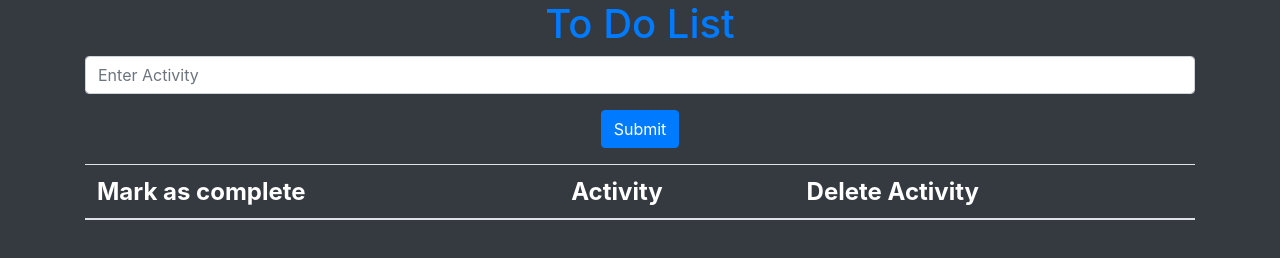
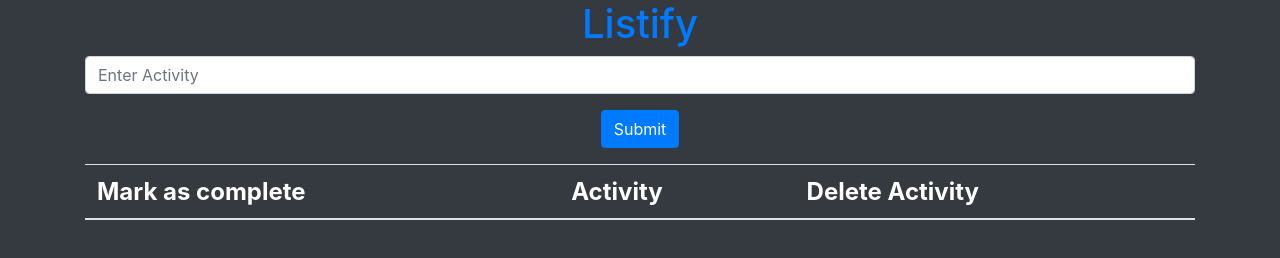
Before and after one commit to SahithiSiripuram/todolist, a plain HTML site: page index.html in a window 1280 px wide. Drawn offline with nearby package versions, Linux system fonts and the light colour scheme.

Commit message:
Update index.html

```diff
--- a/index.html
+++ b/index.html
@@ -12,7 +12,7 @@
         <script src="index.js"></script>
     </head>
     <body class="bg-dark text-center container">
-        <h1 class="text-primary">To Do List</h1>
+        <h1 class="text-primary">Listify</h1>
         <input type="text" class="form-group form-control" placeholder="Enter Activity" id="activity">
         <button id="btn" class="btn btn-primary form-group">Submit</button>
         <table id="myTable" class="table unchecked">
```
